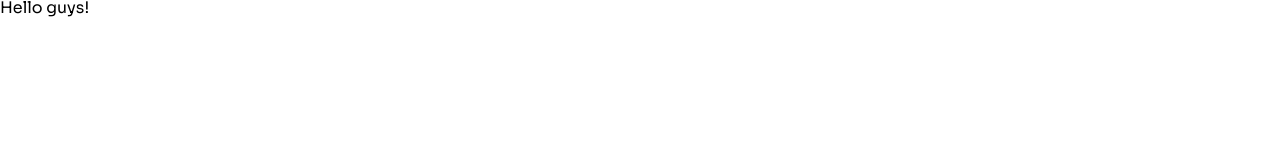
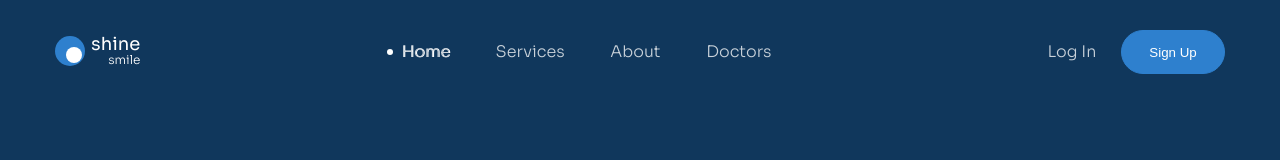
Before and after one commit to AnhLinhUIT/htmlcss-project-03, a plain HTML site: page index.html in a window 1280 px wide. Drawn offline with Linux system fonts and the light colour scheme.

Commit message:
Làm phần Navbar

```diff
--- a/assets/css/styles.css
+++ b/assets/css/styles.css
@@ -1,5 +1,9 @@
 * {
   box-sizing: border-box;
+}
+
+:root {
+  --header-bg: #10375c;
 }
 
 html {
@@ -10,3 +14,126 @@ body {
   font-size: 1.6rem;
   font-family: "Sora", sans-serif;
 }
+
+/* Commom */
+a {
+  text-decoration: none;
+}
+
+.container {
+  width: 1170px;
+  max-width: calc(100% - 48px);
+  margin: 0 auto;
+}
+
+.btn {
+  --height: 60px;
+  display: inline-block;
+  min-width: 205px;
+  height: var(--height);
+  color: #fff;
+  padding: 0 20px;
+  border-radius: 99px;
+  border: 1px solid #2e80ce;
+  text-align: center;
+  line-height: var(--height);
+  background-color: #2e80ce;
+}
+
+.btn::hover {
+  opacity: 0.9;
+  cursor: pointer;
+}
+
+/* Header */
+.header {
+  min-height: 100vh;
+  padding-top: 30px;
+  background: var(--header-bg);
+}
+
+.logo {
+  display: inline-flex;
+  position: relative;
+  font-size: 1rem;
+}
+
+.logo__circle::before,
+.logo__circle::after {
+  content: "";
+  display: inline-block;
+  border-radius: 50%;
+}
+
+.logo__circle::before {
+  width: 3em;
+  height: 3em;
+  background-color: #2e80ce;
+}
+
+.logo__circle::after {
+  position: absolute;
+  top: 1.1em;
+  left: 1.1em;
+  width: 1.6em;
+  height: 1.6em;
+  background-color: #fff;
+}
+
+.logo__text {
+  margin-left: 0.6em;
+  text-align: right;
+  line-height: 1.6em;
+}
+
+.logo__brand {
+  display: block;
+  font-size: 1.8em;
+  font-weight: 400;
+  color: #fff;
+}
+
+.logo__brand--small {
+  font-size: 1.2em;
+  font-weight: 300;
+}
+
+/* Header top */
+.header-top {
+  display: flex;
+  align-items: center;
+  justify-content: space-between;
+}
+
+.navbar__list {
+  display: flex;
+}
+.action__login,
+.navbar__link {
+  padding: 4px 21px;
+  color: #c9d2da;
+  font-size: 1.6rem;
+  font-weight: 300;
+}
+
+.navbar__link:hover,
+.navbar__link--active {
+  text-shadow: 1px 0 0 #fff;
+}
+
+.navbar__link--active::before {
+  position: relative;
+  top: -2px;
+  left: -8px;
+  content: "";
+  display: inline-block;
+  width: 6px;
+  height: 6px;
+  border-radius: 50%;
+  background-color: #fff;
+}
+
+.action__signup {
+  --height: 44px;
+  min-width: 104px;
+}
--- a/index.html
+++ b/index.html
@@ -33,7 +33,7 @@
     <link rel="preconnect" href="https://fonts.googleapis.com" />
     <link rel="preconnect" href="https://fonts.gstatic.com" crossorigin />
     <link
-      href="https://fonts.googleapis.com/css2?family=Sora:wght@300;400;600&display=swap"
+      href="https://fonts.googleapis.com/css2?family=Sora:wght@400;300;600&display=swap"
       rel="stylesheet"
     />
 
@@ -43,6 +43,39 @@
     <link rel="stylesheet" href="./assets/css/styles.css" />
   </head>
   <body>
-    <h1>Hello guys!</h1>
+    <header class="header">
+      <div class="container">
+        <div class="header-top">
+          <!-- Logo -->
+          <a href="/">
+            <div class="logo">
+              <span class="logo__circle"></span>
+              <span class="logo__text">
+                <span class="logo__brand">shine</span>
+                <span class="logo__brand logo__brand--small">smile</span>
+              </span>
+            </div>
+          </a>
+
+          <!-- Navbar -->
+          <nav class="navbar">
+            <ul class="navbar__list">
+              <li class="navbar__item">
+                <a href="#!" class="navbar__link navbar__link--active">Home</a>
+                <a href="#!" class="navbar__link">Services</a>
+                <a href="#!" class="navbar__link">About</a>
+                <a href="#!" class="navbar__link">Doctors</a>
+              </li>
+            </ul>
+          </nav>
+
+          <!-- Action -->
+          <div class="action">
+            <a href="#!" class="action__login">Log In</a>
+            <button href="#!" class="btn action__signup">Sign Up</button>
+          </div>
+        </div>
+      </div>
+    </header>
   </body>
 </html>
```
